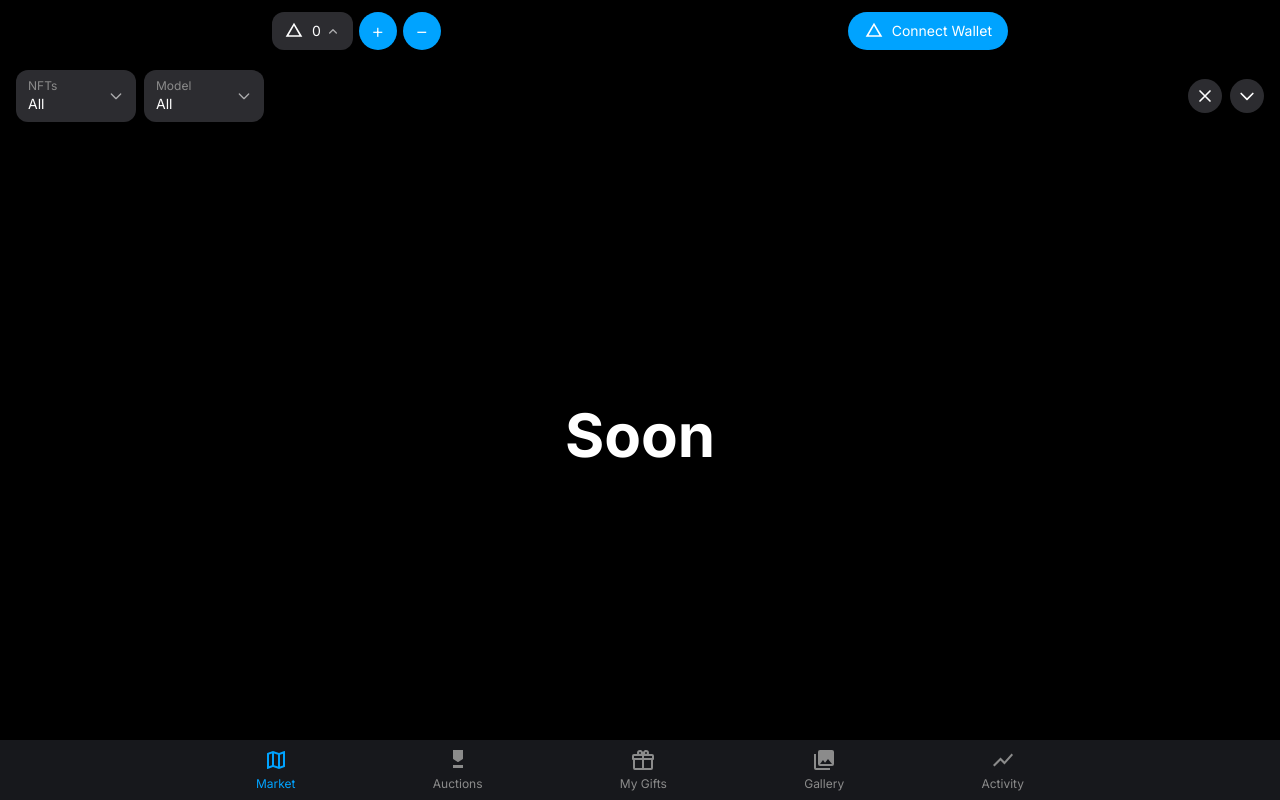
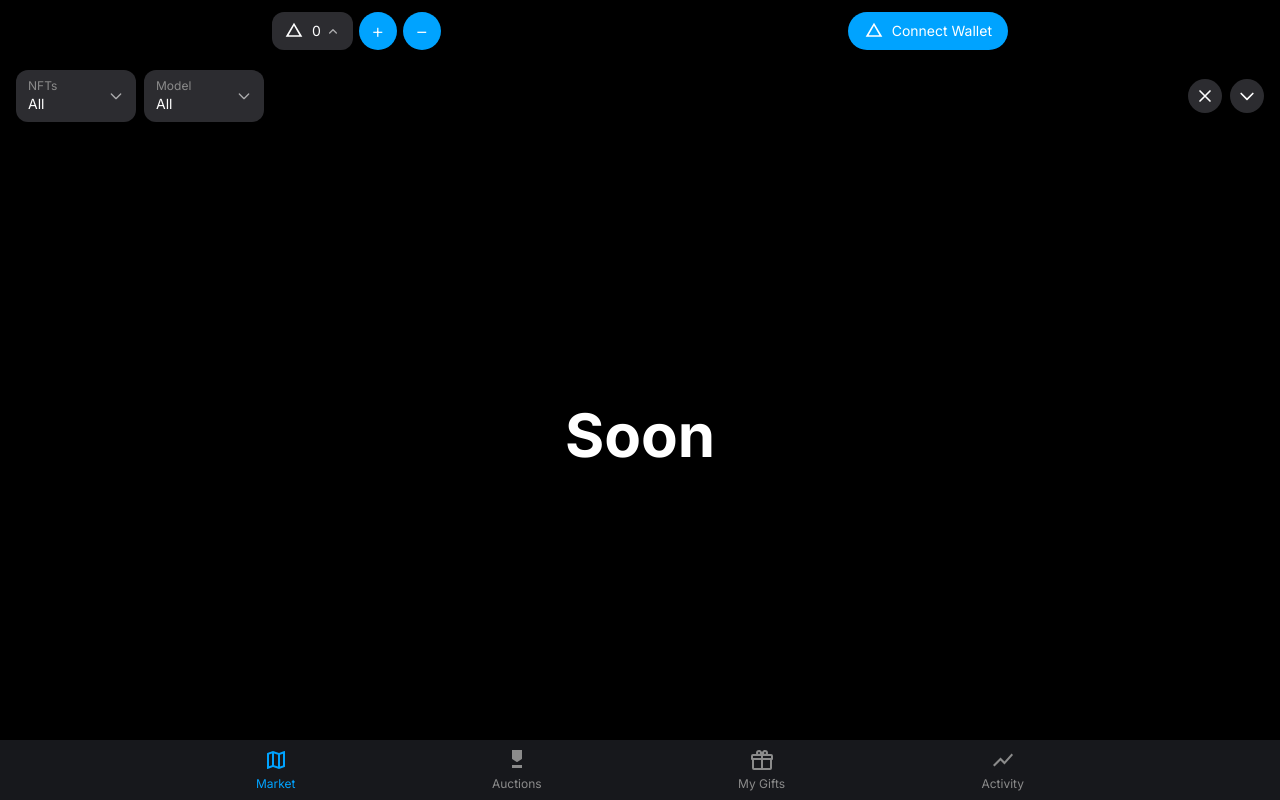
Before and after one commit to useriiefokrjkgjrkgkgkjkg/mini-app-nft, a Next.js app: page / in a window 1280 px wide. Built offline with nearby package versions, Linux system fonts and the light colour scheme.

Commit message:
Remove Gallery tab from navigation

```diff
--- a/app/page.tsx
+++ b/app/page.tsx
@@ -151,17 +151,6 @@ export default function Home() {
             <span className={activeTab === 'gifts' ? "text-[#00A3FF] text-xs" : "text-[#8B8B8B] text-xs"}>My Gifts</span>
           </button>
 
-          {/* Gallery */}
-          <button
-            className="flex flex-col items-center gap-1"
-            onClick={() => setActiveTab('gallery')}
-          >
-            <svg className="w-6 h-6" viewBox="0 0 24 24" fill={activeTab === 'gallery' ? "#00A3FF" : "#8B8B8B"}>
-              <path d="M22,16V4A2,2 0 0,0 20,2H8A2,2 0 0,0 6,4V16A2,2 0 0,0 8,18H20A2,2 0 0,0 22,16M11,12L13.03,14.71L16,11L20,16H8M2,6V20A2,2 0 0,0 4,22H18V20H4V6"/>
-            </svg>
-            <span className={activeTab === 'gallery' ? "text-[#00A3FF] text-xs" : "text-[#8B8B8B] text-xs"}>Gallery</span>
-          </button>
-
           {/* Activity */}
           <button
             className="flex flex-col items-center gap-1"
```
